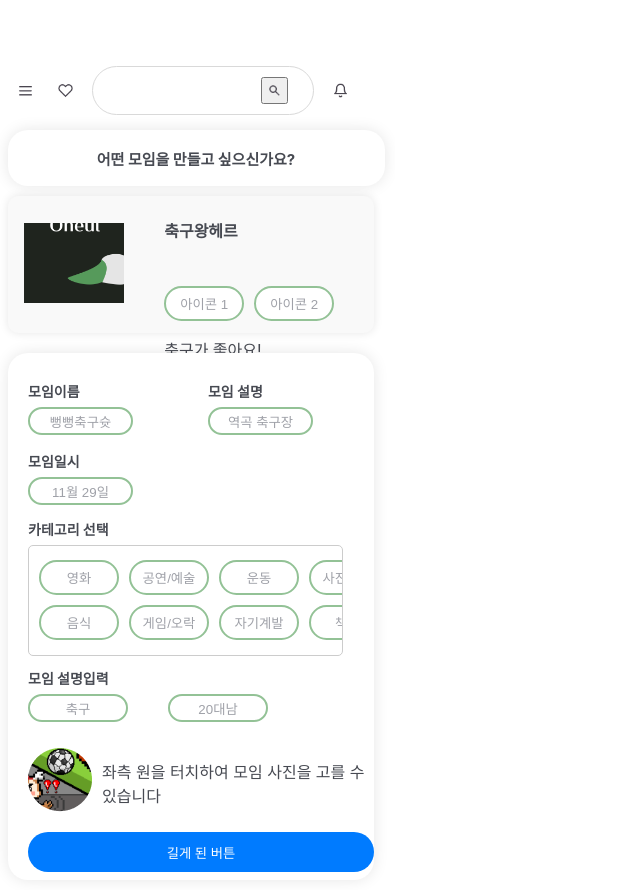
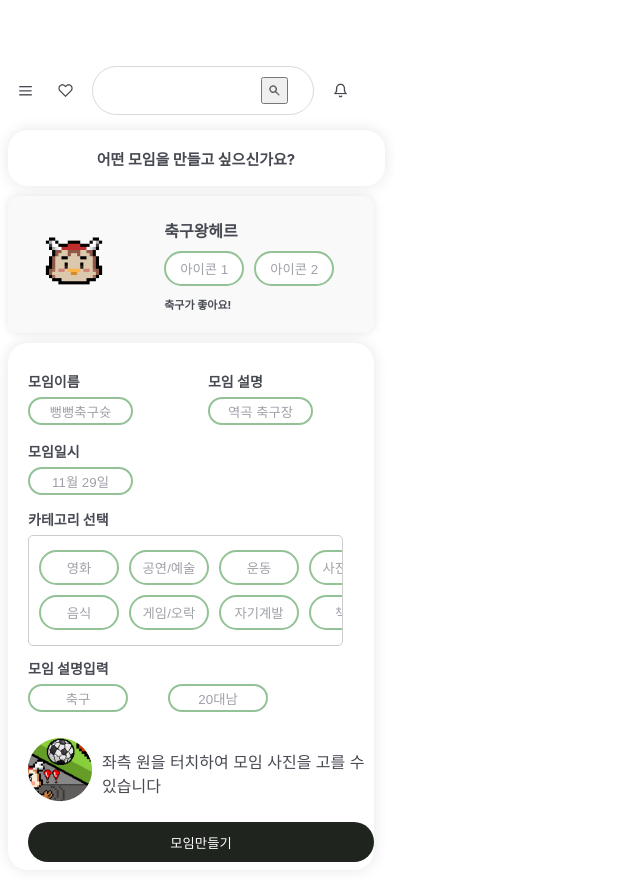
Before and after one commit to GGUM-Hackerton-TEAM3/Oneulfront, a React (Create React App) app: page /create in a window 1280 px wide. Shown: the whole page, without its empty margins (0-640 px from the left). Built offline with nearby package versions, Linux system fonts and the light colour scheme.

Commit message:
color change

```diff
--- a/public/index.html
+++ b/public/index.html
@@ -2,7 +2,7 @@
 <html lang="en">
   <head>
     <meta charset="utf-8" />
-    <link rel="icon" href="%PUBLIC_URL%/favicon.ico" />
+    <link rel="icon" href="drawing.png" />
     <meta name="viewport" content="width=device-width, initial-scale=1" />
     <meta name="theme-color" content="#000000" />
     <meta
--- a/src/components/createScreen/CreateScreen.css
+++ b/src/components/createScreen/CreateScreen.css
@@ -116,7 +116,7 @@ font-weight: bold;
   border-radius: 10px;
   box-shadow: 0px 0px 10px rgba(0, 0, 0, 0.1);
   padding: 10px; /* 패딩 추가 */
-  margin-bottom: 20px; /* 하단 여백 */
+  margin-bottom: 10px; /* 하단 여백 */
 }
 
 .layout2-left {
@@ -142,7 +142,13 @@ font-weight: bold;
   font-size: 16px;
   font-weight: bold;
   margin: 0px;
-  padding-bottom: 5cqmin;
+  padding-bottom: 5px;
+}
+.layout2-right p {
+  font-size: 11px;
+  font-weight: bold;
+  margin: 0px;
+  padding-top: 5px;
 }
 
 
@@ -288,7 +294,7 @@ font-weight: bold;
 .long-button {
   width: 100%;
   height: 40px;
-  background-color: #007BFF;
+  background-color: #1F241E;
   color: white;
   border: none;
   border-radius: 20px;
--- a/src/components/createScreen/CreateScreen.js
+++ b/src/components/createScreen/CreateScreen.js
@@ -59,7 +59,7 @@ const CreateScreen = () => {
             {/* Second Layout */}
             <div className="layout2">
                 <div className="layout2-left">
-                    <img src="/logo.png" alt="Example" className="layout2-image" />
+                    <img src="/soccerking.png" alt="Example" className="layout2-image" />
                 </div>
                 <div className="layout2-right">
                     <h3>축구왕헤르</h3>
@@ -156,7 +156,7 @@ const CreateScreen = () => {
 
 
 
-                <button className="long-button">길게 된 버튼</button>
+                <button className="long-button">모임만들기</button>
             </div>
 </div>
 </div>
```
Also changed, not shown: public/duck_animal_icon_131321.png (added), public/soccerking.png (added).
